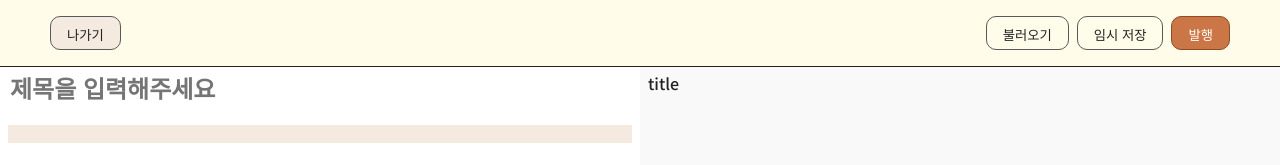
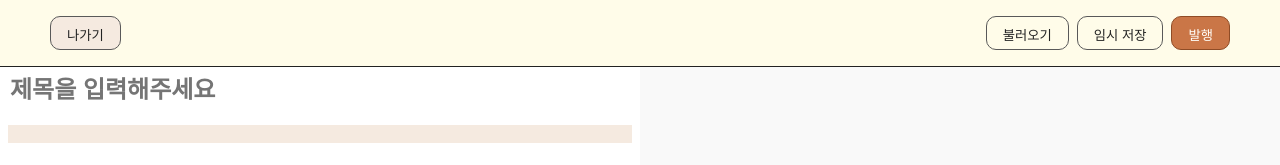
Before and after one commit to boostcampwm-2022/web01-knoticle, a Next.js app in the folder frontend/: page /editor in a window 1280 px wide. Shown: the top 165 px of the page. Built offline with nearby package versions, Linux system fonts and the light colour scheme; a web font is replaced by a local one.

Commit message:
feat: Editor 컴포넌트 제목 추가 - #63

```diff
--- a/frontend/components/edit/Editor/index.tsx
+++ b/frontend/components/edit/Editor/index.tsx
@@ -10,6 +10,7 @@ import remarkRehype from 'remark-rehype';
 import { unified } from 'unified';
 
 import Preview from '@components/edit/Preview';
+import useInput from 'hooks/useInput';
 
 import { CodeMirrorWrapper, EditorInner, EditorWrapper, TitleInput } from './styled';
 
@@ -20,6 +21,7 @@ const CodeMirror = dynamic(() => import('@uiw/react-codemirror'), {
 export default function Editor() {
   const [content, setContent] = useState('');
   const [html, setHtml] = useState('');
+  const title = useInput();
 
   const [height, setHeight] = useState(0);
 
@@ -41,7 +43,7 @@ export default function Editor() {
   return (
     <EditorWrapper style={{ height }}>
       <EditorInner>
-        <TitleInput placeholder="제목을 입력해주세요" />
+        <TitleInput placeholder="제목을 입력해주세요" {...title} />
         <CodeMirrorWrapper>
           <CodeMirror
             value={content}
@@ -60,7 +62,7 @@ export default function Editor() {
           />
         </CodeMirrorWrapper>
       </EditorInner>
-      <Preview title="title" content={html} />
+      <Preview title={title.value} content={html} />
     </EditorWrapper>
   );
 }
```
